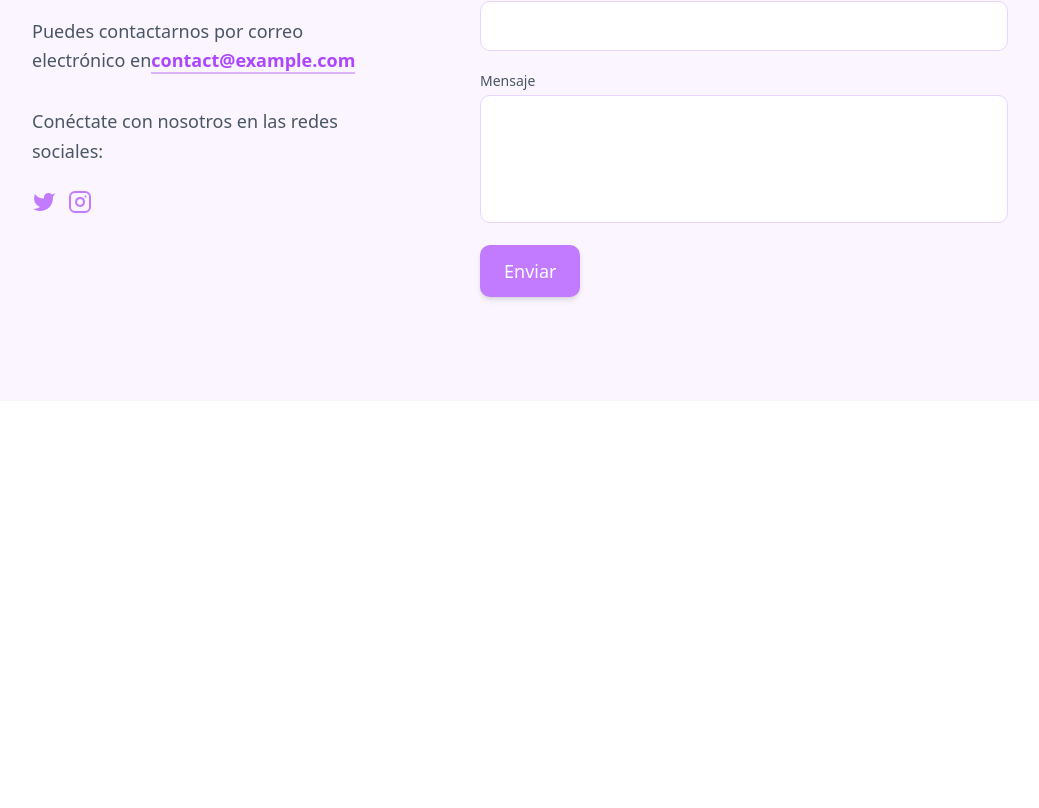
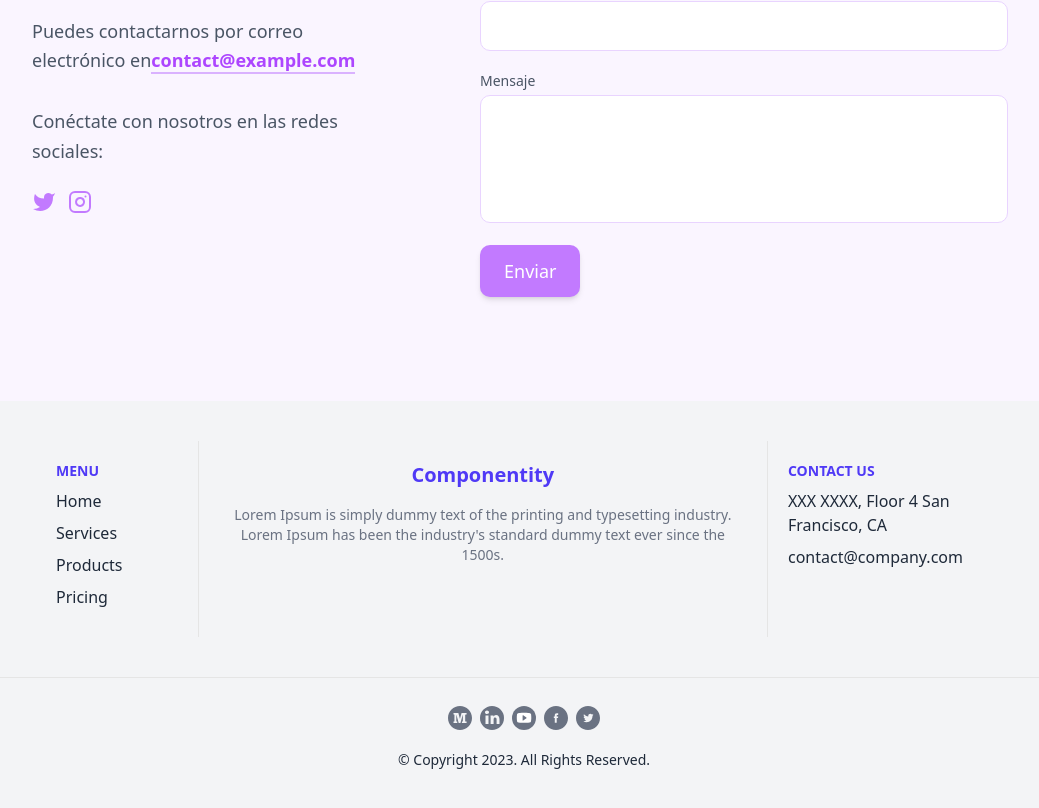
Before and after one commit to SamaelMedina28/Ventas_caro, a React (Vite) app: page / in a window 1280 px wide. Shown: the part 4797-5605 px from the top of the page, without its empty margins (116-1155 px from the left). Before the commit the page ends 5198 px from the top, so only its background shows below. Built offline with nearby package versions, Linux system fonts and the light colour scheme.

Commit message:
Se agrego la base del footer

```diff
--- a/src/App.tsx
+++ b/src/App.tsx
@@ -5,6 +5,7 @@ import CallToAction from "./components/CallToAction";
 import Servicios from "./components/sections/Servicios";
 import Preguntas from "./components/sections/Preguntas";
 import Contacto from "./components/sections/Contacto";
+import Footer from "./components/sections/Footer";
 
 export default function App() {
   return (
@@ -16,6 +17,7 @@ export default function App() {
       <CallToAction/>
       <Preguntas/>
       <Contacto/>
+      <Footer/>
     </div>
   )
 }
--- /dev/null
+++ b/src/components/sections/Footer.tsx
@@ -0,0 +1,138 @@
+
+export default function Footer() {
+  return (
+    <div className="bg-gray-100">
+      <div className="max-w-screen-lg py-10 px-4 sm:px-6 text-gray-800 sm:flex justify-between mx-auto">
+        <div className="p-5 sm:w-2/12 border-r">
+          <div className="text-sm uppercase text-indigo-600 font-bold">Menu</div>
+          <ul>
+            <li className="my-2">
+              <a className="hover:text-indigo-600" href="#">Home</a>
+            </li>
+            <li className="my-2">
+              <a className="hover:text-indigo-600" href="#">Services</a>
+            </li>
+            <li className="my-2">
+              <a className="hover:text-indigo-600" href="#">Products</a>
+            </li>
+            <li className="my-2">
+              <a className="hover:text-indigo-600" href="#">Pricing</a>
+            </li>
+          </ul>
+        </div>
+        <div className="p-5 sm:w-7/12 border-r text-center">
+          <h3 className="font-bold text-xl text-indigo-600 mb-4">Componentity</h3>
+          <p className="text-gray-500 text-sm mb-10">Lorem Ipsum is simply dummy text of the printing and typesetting
+            industry. Lorem Ipsum has been the industry's standard dummy text ever since the 1500s.</p>
+        </div>
+        <div className="p-5 sm:w-3/12">
+          <div className="text-sm uppercase text-indigo-600 font-bold">Contact Us</div>
+          <ul>
+            <li className="my-2">
+              <a className="hover:text-indigo-600" href="#">XXX XXXX, Floor 4 San Francisco, CA</a>
+            </li>
+            <li className="my-2">
+              <a className="hover:text-indigo-600" href="#">contact@company.com</a>
+            </li>
+          </ul>
+        </div>
+      </div>
+      <div className="flex py-5 m-auto text-gray-800 text-sm flex-col items-center border-t max-w-screen-xl">
+        <div className="md:flex-auto md:flex-row-reverse mt-2 flex-row flex">
+          <a href="#" className="w-6 mx-1">
+            <svg className="fill-current cursor-pointer text-gray-500 hover:text-indigo-600" width="100%" height="100%"
+              viewBox="0 0 24 24" version="1.1" xmlns="http://www.w3.org/2000/svg"
+              xmlnsXlink="http://www.w3.org/1999/xlink" xmlSpace="preserve"
+              style={{ fillRule: "evenodd", clipRule: "evenodd", strokeLinejoin: "round", strokeMiterlimit: 2 }}>
+              <path id="Twitter" d="M24,12c0,6.627 -5.373,12 -12,12c-6.627,0 -12,-5.373 -12,-12c0,-6.627
+                  5.373,-12 12,-12c6.627,0 12,5.373 12,12Zm-6.465,-3.192c-0.379,0.168
+                  -0.786,0.281 -1.213,0.333c0.436,-0.262 0.771,-0.676
+                  0.929,-1.169c-0.408,0.242 -0.86,0.418 -1.341,0.513c-0.385,-0.411
+                  -0.934,-0.667 -1.541,-0.667c-1.167,0 -2.112,0.945 -2.112,2.111c0,0.166
+                  0.018,0.327 0.054,0.482c-1.754,-0.088 -3.31,-0.929
+                  -4.352,-2.206c-0.181,0.311 -0.286,0.674 -0.286,1.061c0,0.733 0.373,1.379
+                  0.94,1.757c-0.346,-0.01 -0.672,-0.106 -0.956,-0.264c-0.001,0.009
+                  -0.001,0.018 -0.001,0.027c0,1.023 0.728,1.877 1.694,2.07c-0.177,0.049
+                  -0.364,0.075 -0.556,0.075c-0.137,0 -0.269,-0.014 -0.397,-0.038c0.268,0.838
+                  1.048,1.449 1.972,1.466c-0.723,0.566 -1.633,0.904 -2.622,0.904c-0.171,0
+                  -0.339,-0.01 -0.504,-0.03c0.934,0.599 2.044,0.949 3.237,0.949c3.883,0
+                  6.007,-3.217 6.007,-6.008c0,-0.091 -0.002,-0.183 -0.006,-0.273c0.413,-0.298
+                  0.771,-0.67 1.054,-1.093Z"></path>
+            </svg>
+          </a>
+          <a href="#" className="w-6 mx-1">
+            <svg className="fill-current cursor-pointer text-gray-500 hover:text-indigo-600" width="100%" height="100%"
+              viewBox="0 0 24 24" version="1.1" xmlns="http://www.w3.org/2000/svg"
+              xmlnsXlink="http://www.w3.org/1999/xlink" xmlSpace="preserve"
+              style={{ fillRule: "evenodd", clipRule: "evenodd", strokeLinejoin: "round", strokeMiterlimit: 2 }}>
+              <path id="Facebook" d="M24,12c0,6.627 -5.373,12 -12,12c-6.627,0 -12,-5.373 -12,-12c0,-6.627
+                  5.373,-12 12,-12c6.627,0 12,5.373
+                  12,12Zm-11.278,0l1.294,0l0.172,-1.617l-1.466,0l0.002,-0.808c0,-0.422
+                  0.04,-0.648 0.646,-0.648l0.809,0l0,-1.616l-1.295,0c-1.555,0 -2.103,0.784
+                  -2.103,2.102l0,0.97l-0.969,0l0,1.617l0.969,0l0,4.689l1.941,0l0,-4.689Z"></path>
+            </svg>
+          </a>
+          <a href="#" className="w-6 mx-1">
+            <svg className="fill-current cursor-pointer text-gray-500 hover:text-indigo-600" width="100%" height="100%"
+              viewBox="0 0 24 24" version="1.1" xmlns="http://www.w3.org/2000/svg"
+              xmlnsXlink="http://www.w3.org/1999/xlink" xmlSpace="preserve"
+              style={{ fillRule: "evenodd", clipRule: "evenodd", strokeLinejoin: "round", strokeMiterlimit: 2 }}>
+              <g id="Layer_1">
+                <circle id="Oval" cx="12" cy="12" r="12"></circle>
+                <path id="Shape" d="M19.05,8.362c0,-0.062 0,-0.125 -0.063,-0.187l0,-0.063c-0.187,-0.562
+                     -0.687,-0.937 -1.312,-0.937l0.125,0c0,0 -2.438,-0.375 -5.75,-0.375c-3.25,0
+                     -5.75,0.375 -5.75,0.375l0.125,0c-0.625,0 -1.125,0.375
+                     -1.313,0.937l0,0.063c0,0.062 0,0.125 -0.062,0.187c-0.063,0.625 -0.25,1.938
+                     -0.25,3.438c0,1.5 0.187,2.812 0.25,3.437c0,0.063 0,0.125
+                     0.062,0.188l0,0.062c0.188,0.563 0.688,0.938 1.313,0.938l-0.125,0c0,0
+                     2.437,0.375 5.75,0.375c3.25,0 5.75,-0.375 5.75,-0.375l-0.125,0c0.625,0
+                     1.125,-0.375 1.312,-0.938l0,-0.062c0,-0.063 0,-0.125
+                     0.063,-0.188c0.062,-0.625 0.25,-1.937 0.25,-3.437c0,-1.5 -0.125,-2.813
+                     -0.25,-3.438Zm-4.634,3.927l-3.201,2.315c-0.068,0.068 -0.137,0.068
+                     -0.205,0.068c-0.068,0 -0.136,0 -0.204,-0.068c-0.136,-0.068 -0.204,-0.204
+                     -0.204,-0.34l0,-4.631c0,-0.136 0.068,-0.273 0.204,-0.341c0.136,-0.068
+                     0.272,-0.068 0.409,0l3.201,2.316c0.068,0.068 0.136,0.204
+                     0.136,0.34c0.068,0.136 0,0.273 -0.136,0.341Z" style={{ fill: "rgb(255, 255, 255)" }}></path>
+              </g>
+            </svg>
+          </a>
+          <a href="#" className="w-6 mx-1">
+            <svg className="fill-current cursor-pointer text-gray-500 hover:text-indigo-600" width="100%" height="100%"
+              viewBox="0 0 24 24" version="1.1" xmlns="http://www.w3.org/2000/svg"
+              xmlnsXlink="http://www.w3.org/1999/xlink" xmlSpace="preserve"
+              style={{ fillRule: "evenodd", clipRule: "evenodd", strokeLinejoin: "round", strokeMiterlimit: 2 }}>
+              <path id="Shape" d="M7.3,0.9c1.5,-0.6 3.1,-0.9 4.7,-0.9c1.6,0 3.2,0.3 4.7,0.9c1.5,0.6 2.8,1.5
+                  3.8,2.6c1,1.1 1.9,2.3 2.6,3.8c0.7,1.5 0.9,3 0.9,4.7c0,1.7 -0.3,3.2
+                  -0.9,4.7c-0.6,1.5 -1.5,2.8 -2.6,3.8c-1.1,1 -2.3,1.9 -3.8,2.6c-1.5,0.7
+                  -3.1,0.9 -4.7,0.9c-1.6,0 -3.2,-0.3 -4.7,-0.9c-1.5,-0.6 -2.8,-1.5
+                  -3.8,-2.6c-1,-1.1 -1.9,-2.3 -2.6,-3.8c-0.7,-1.5 -0.9,-3.1 -0.9,-4.7c0,-1.6
+                  0.3,-3.2 0.9,-4.7c0.6,-1.5 1.5,-2.8 2.6,-3.8c1.1,-1 2.3,-1.9
+                  3.8,-2.6Zm-0.3,7.1c0.6,0 1.1,-0.2 1.5,-0.5c0.4,-0.3 0.5,-0.8 0.5,-1.3c0,-0.5
+                  -0.2,-0.9 -0.6,-1.2c-0.4,-0.3 -0.8,-0.5 -1.4,-0.5c-0.6,0 -1.1,0.2
+                  -1.4,0.5c-0.3,0.3 -0.6,0.7 -0.6,1.2c0,0.5 0.2,0.9 0.5,1.3c0.3,0.4 0.9,0.5
+                  1.5,0.5Zm1.5,10l0,-8.5l-3,0l0,8.5l3,0Zm11,0l0,-4.5c0,-1.4 -0.3,-2.5
+                  -0.9,-3.3c-0.6,-0.8 -1.5,-1.2 -2.6,-1.2c-0.6,0 -1.1,0.2 -1.5,0.5c-0.4,0.3
+                  -0.8,0.8 -0.9,1.3l-0.1,-1.3l-3,0l0.1,2l0,6.5l3,0l0,-4.5c0,-0.6 0.1,-1.1
+                  0.4,-1.5c0.3,-0.4 0.6,-0.5 1.1,-0.5c0.5,0 0.9,0.2 1.1,0.5c0.2,0.3 0.4,0.8
+                  0.4,1.5l0,4.5l2.9,0Z"></path>
+            </svg>
+          </a>
+          <a href="#" className="w-6 mx-1">
+            <svg className="fill-current cursor-pointer text-gray-500 hover:text-indigo-600" width="100%" height="100%"
+              viewBox="0 0 24 24" version="1.1" xmlns="http://www.w3.org/2000/svg"
+              xmlnsXlink="http://www.w3.org/1999/xlink" xmlSpace="preserve"
+              style={{ fillRule: "evenodd", clipRule: "evenodd", strokeLinejoin: "round", strokeMiterlimit: 2 }}>
+              <path id="Combined-Shape" d="M12,24c6.627,0 12,-5.373 12,-12c0,-6.627 -5.373,-12 -12,-12c-6.627,0
+                  -12,5.373 -12,12c0,6.627 5.373,12 12,12Zm6.591,-15.556l-0.722,0c-0.189,0
+                  -0.681,0.208 -0.681,0.385l0,6.422c0,0.178 0.492,0.323
+                  0.681,0.323l0.722,0l0,1.426l-4.675,0l0,-1.426l0.935,0l0,-6.655l-0.163,0l-2.251,8.081l-1.742,0l-2.222,-8.081l-0.168,0l0,6.655l0.935,0l0,1.426l-3.74,0l0,-1.426l0.519,0c0.203,0
+                  0.416,-0.145 0.416,-0.323l0,-6.422c0,-0.177 -0.213,-0.385
+                  -0.416,-0.385l-0.519,0l0,-1.426l4.847,0l1.583,5.704l0.042,0l1.598,-5.704l5.021,0l0,1.426Z"></path>
+            </svg>
+          </a>
+        </div>
+        <div className="my-5">© Copyright 2023. All Rights Reserved.</div>
+      </div>
+    </div>
+  )
+}
```
